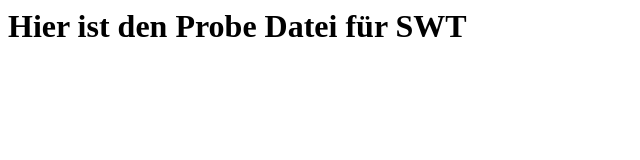
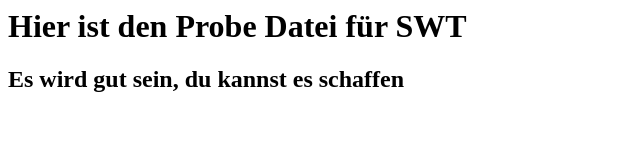
Before and after one commit to haiku-p/github-SWT, a plain HTML site: page index.html in a window 1280 px wide. Shown: the whole page, without its empty margins (0-640 px from the left). Drawn offline with Linux system fonts and the light colour scheme.

Commit message:
Aktualisierung

```diff
--- a/index.html
+++ b/index.html
@@ -1 +1,2 @@
 <h1>Hier ist den Probe Datei für SWT</h1>
+<h2>Es wird gut sein, du kannst es schaffen</h2>
```
